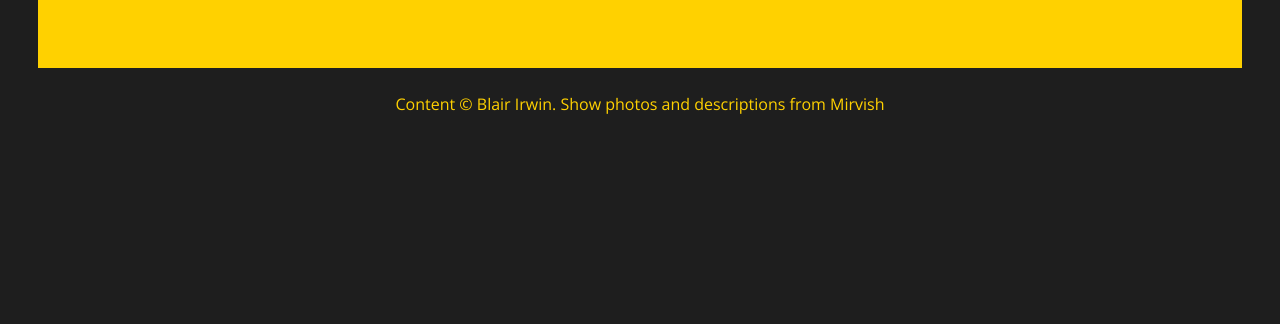
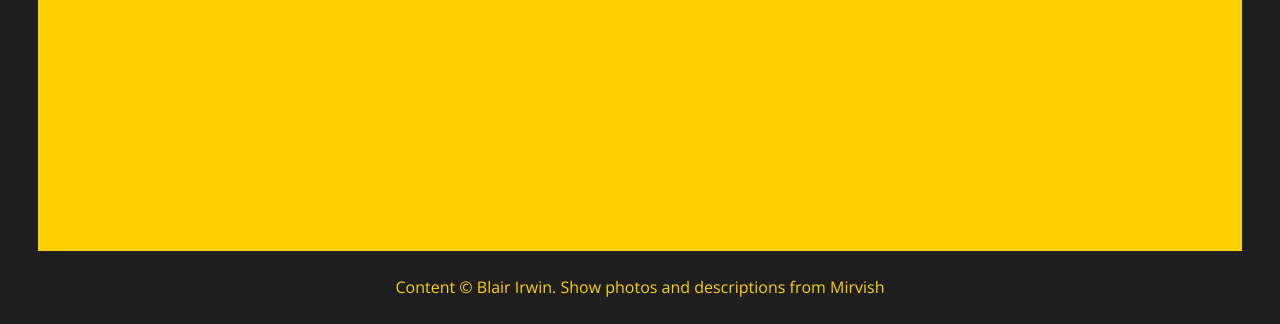
Before and after one commit to Blairwin/blairIrwinMusicalsQuiz, a plain HTML site: page index.html in a window 1280 px wide. Shown: the part 763-1087 px from the top of the page. Before the commit the page ends 896 px from the top, so only its background shows below. Drawn offline with nearby package versions, Linux system fonts and the light colour scheme; a web font is replaced by a local one.

Commit message:
updated min heights VH

```diff
--- a/styles/scss/_main.scss
+++ b/styles/scss/_main.scss
@@ -94,7 +94,7 @@ main {
     padding: 10%;
     background-color: $color4;
     text-align: center;
-    // height: 80vh;
+    min-height: 80vh;
 }
 
 button {
@@ -118,9 +118,9 @@ button:focus {
     transition: 0.5s;
 }
 
-// header {
-//     height: 15vh;
-// }
+header {
+    min-height: 15vh;
+}
 
 header,
 footer {
@@ -132,7 +132,7 @@ footer {
     margin: 0;
     padding: 25px 0 0;
     text-align: center;
-    height: 5vh;
+    min-height: 5vh;
 }
 
 footer a:hover,
```
Also changed, not shown: styles/style.css.
